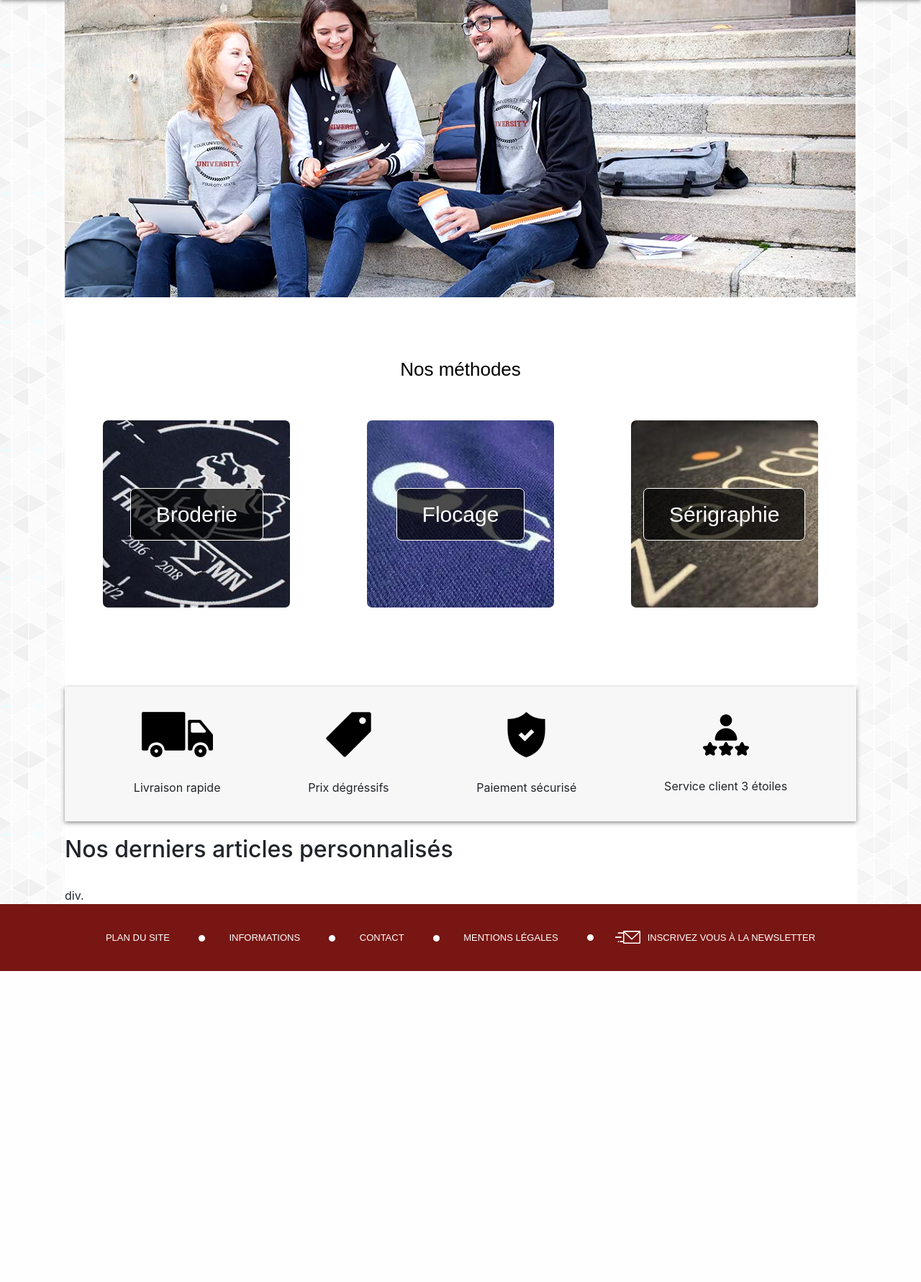
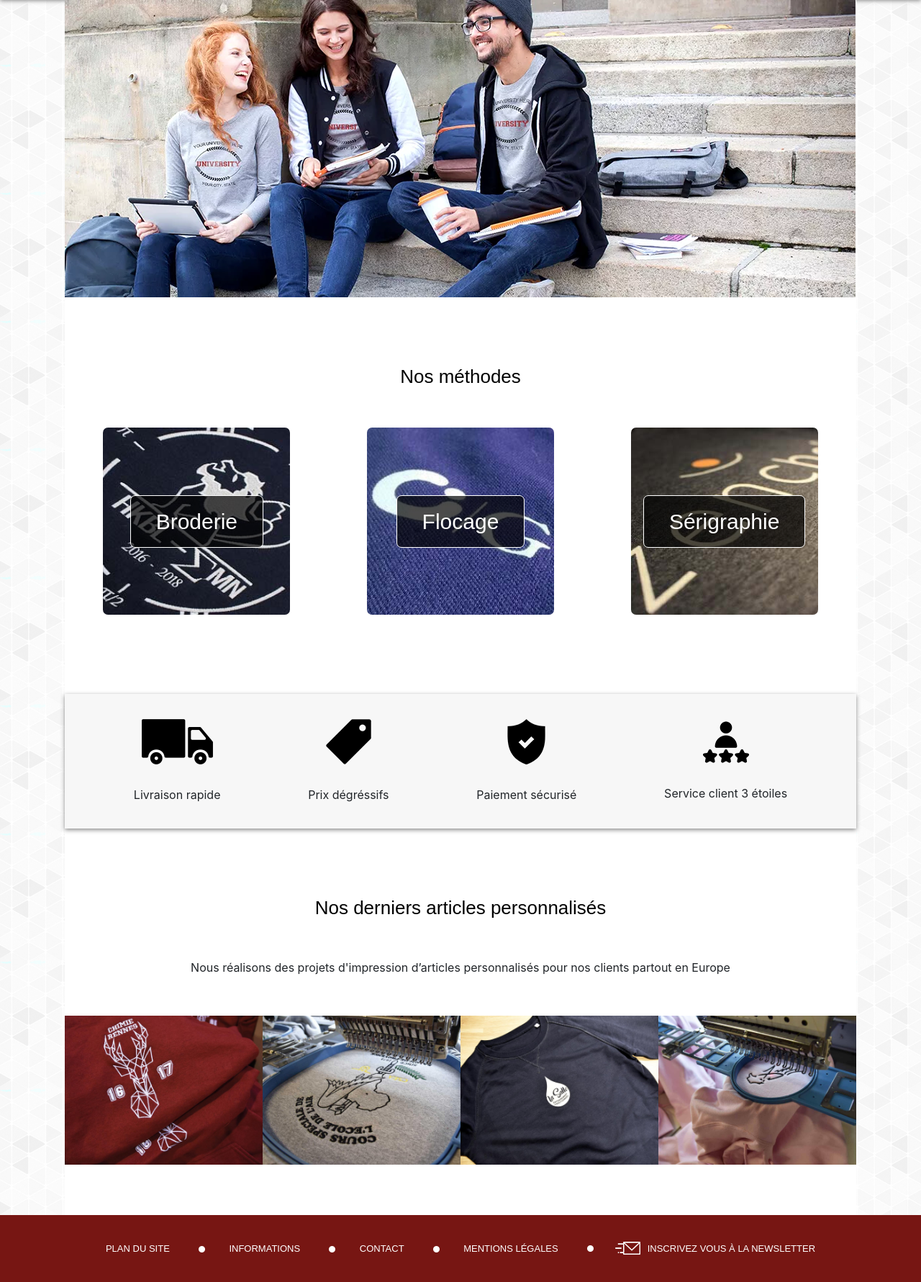
Before and after one commit to EvaS1/Itschool, a PHP site: page /homepage.php in a window 1280 px wide. Shown: the part 280-2061 px from the top of the page at 72% size. Before the commit the page ends 1629 px from the top, so only its background shows below. Run offline with PHP 8.4, Linux system fonts and the light colour scheme.

Commit message:
Homepage presque finie

```diff
--- a/css/homepage.css
+++ b/css/homepage.css
@@ -5,6 +5,7 @@
 	width: 1100px;
 	margin: 0 auto;
 	background-color: white;
+	padding-bottom: 50px;
 }
 
 /* NOS METHODES */
@@ -16,7 +17,7 @@
 	margin-top: 85px;
 }
 
-.block-content .method h2{
+.block-content .title{
 
 	font-family: 'Poiret One', sans-serif;
 	font-size: 26px;
@@ -24,6 +25,15 @@
 	display: flex;
 	justify-content: center;
 	margin-bottom: 55px;
+	margin-top: 95px;
+
+}
+
+.block-content .subtitle {
+	display: flex;
+	justify-content: center;
+	margin-bottom: 55px;
+	margin-top: 45px;
 
 }
 
@@ -132,10 +142,16 @@
 	flex-direction: column;
 }
 
-<<<<<<< HEAD
 
 /*----------------------------------------------------------------------------------------------------------------------------------------------------------------*/
 /* LAST */
-=======
-/* NOUVEAUTES */
->>>>>>> 6f3ff2ea004e564b0a2185deec8aad98a13de062
+
+.last .images {
+	display: flex;
+	margin-bottom: 20px;
+}
+
+.last .images img {
+	width: 25%;
+	height: 25%;
+}
--- a/homepage.php
+++ b/homepage.php
@@ -63,16 +63,18 @@
 			<div class="last">
 				<div class="text">
 					<h2 class="title">Nos derniers articles personnalisés</h2>
+
+					<p class="subtitle">Nous réalisons des projets d'impression d’articles personnalisés pour nos clients partout en Europe</h3>
 				</div>
 				<div class="images">
-					<img src=""
+					<img src="images/Broderie-Gildan.jpg">
+					<img src="images/broderie-gildan (1).jpg">
+					<img src="images/Flocage-Stanley-Stella.jpg">
+					<img src="images/sweat-light-pink.jpg">
 				</div>
 
 			</div>
 
-			<div class="new">
-				div.
-			</div>
 		</div>
  	</div>
  </div>
```
